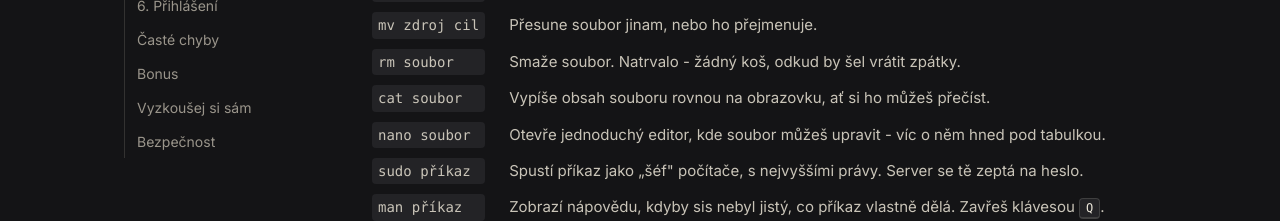
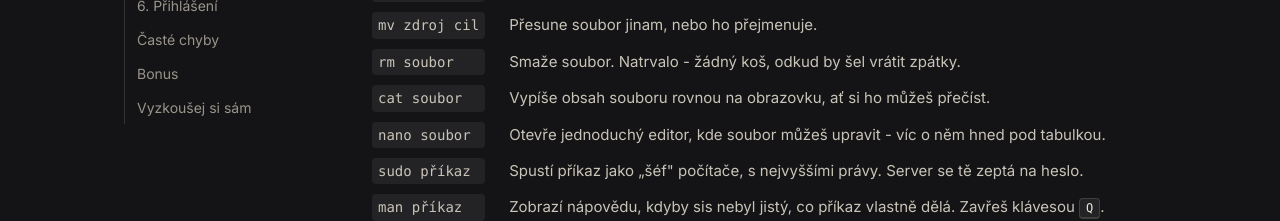
Before and after one commit to tomandesMSH/Readme-4-VPSLab, a plain HTML site: page SSHKeys.html in a window 1280 px wide. Shown: the part 1120-1341 px from the top of the page. Drawn offline with Linux system fonts and the light colour scheme.

Commit message:
Remove Bezpečnost from the table of contents

```diff
--- a/SSHKeys.html
+++ b/SSHKeys.html
@@ -64,7 +64,6 @@
       <li><a href="#chyby">Časté chyby</a></li>
       <li><a href="#bonus">Bonus</a></li>
       <li><a href="#cviceni">Vyzkoušej si sám</a></li>
-      <li><a href="#bezpecnost">Bezpečnost</a></li>
     </ol>
   </nav>
 
```
